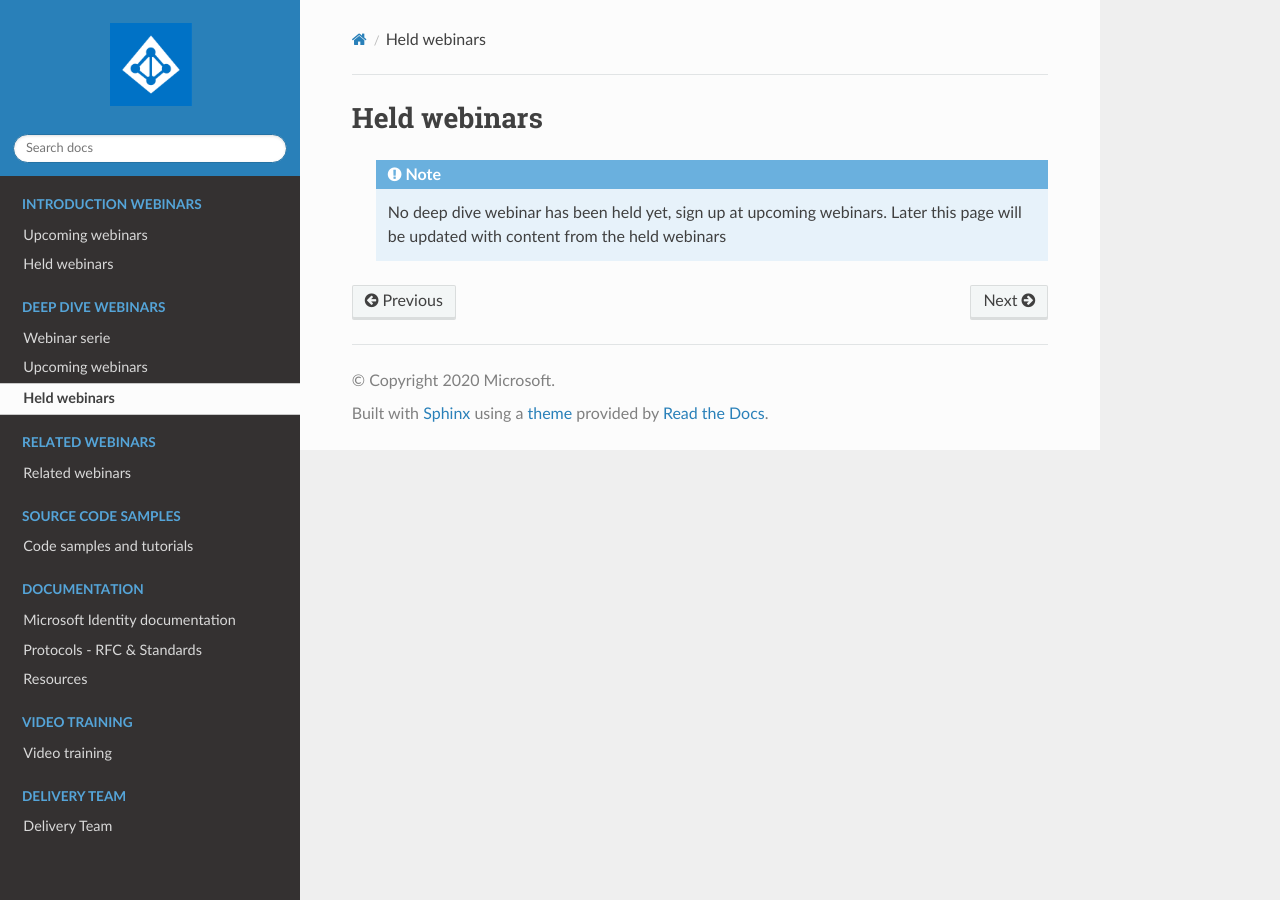
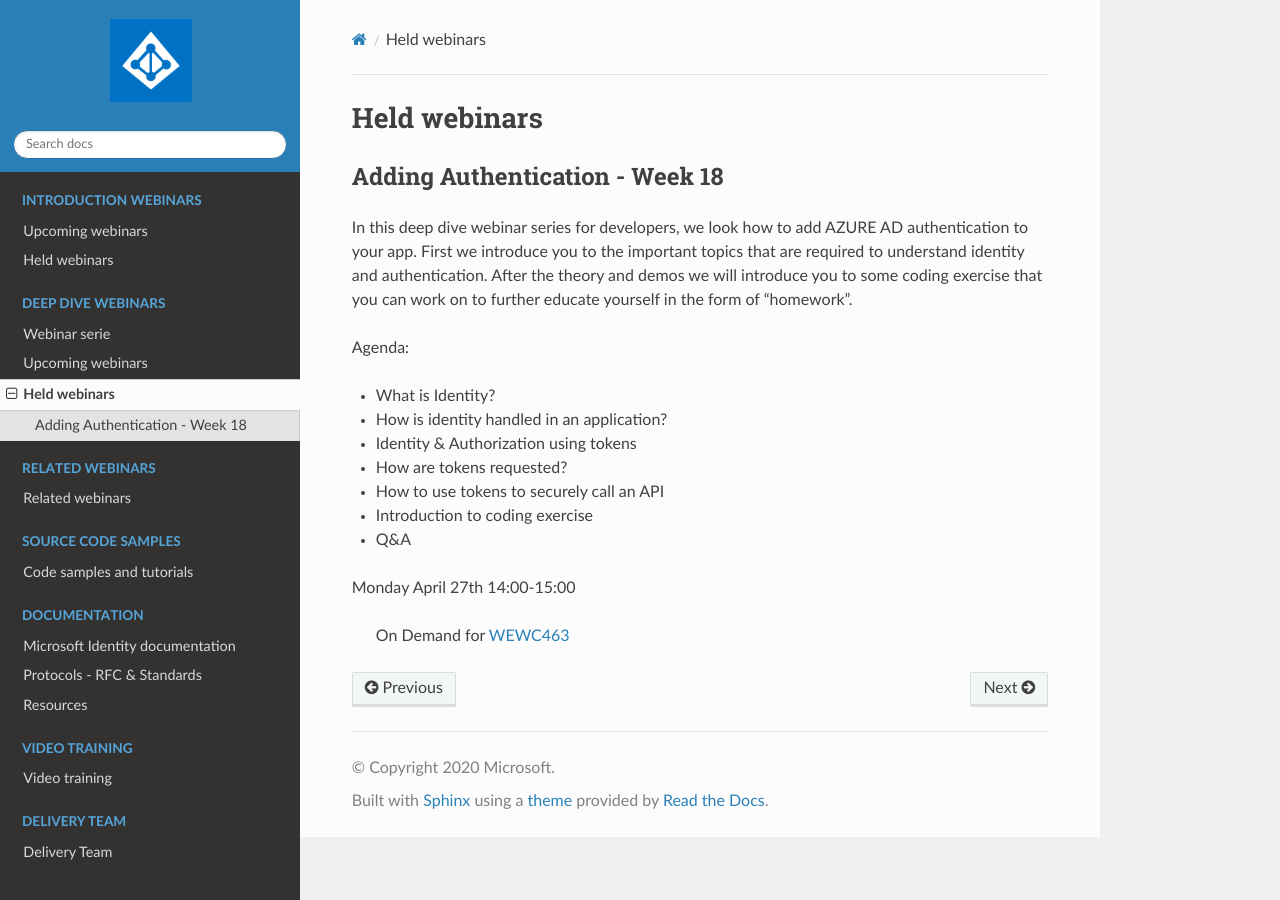
Before and after one commit to RonnyA/ModernIdentity, a Sphinx documentation site: the page built from docs/source/deep/held-deep-webinars.rst, in a window 1280 px wide. Built offline with Sphinx 7.4.7 and the Read the Docs theme 2.0.0, drawn with Linux system fonts in a browser that asks for light colours.

Commit message:
Adding WEWC463 as On Demand

```diff
--- a/docs/source/deep/held-deep-webinars.rst
+++ b/docs/source/deep/held-deep-webinars.rst
@@ -2,5 +2,26 @@ Held webinars
 =============
 
 
-  .. note:: No deep dive webinar has been held yet, sign up at upcoming webinars.
-            Later this page will be updated with content from the held webinars
+
+
+Adding Authentication - Week 18
+-------------------------------
+
+In this deep dive webinar series for developers, we look how to add AZURE AD authentication to your app. First we introduce you to the important topics that are required to understand identity and authentication. After the theory and demos we will introduce you to some coding exercise that you can work on to further educate yourself in the form of "homework".
+
+Agenda:
+
+* What is Identity?
+* How is identity handled in an application?
+* Identity & Authorization using tokens
+* How are tokens requested?
+* How to use tokens to securely call an API
+* Introduction to coding exercise
+* Q&A
+
+Monday April 27th 14:00-15:00
+
+    On Demand for WEWC463_
+
+
+.. _WEWC463 : https://portal.meets4b.com/Join?e=e1b4f11b-4867-4246-beeb-0572c31e8423
--- a/docs/source/deep/upcoming-deep-webinars.rst
+++ b/docs/source/deep/upcoming-deep-webinars.rst
@@ -27,13 +27,14 @@ Agenda:
 
 Monday April 27th 14:00-15:00
 
-    Signup for WEWC463_
+    On Demand WEWC463_
 
 Thursday April 30th 14:00-15:00
 
     Signup for WEWC464_
 
-.. _WEWC463 : https://www.microsoftevents.com/profile/10680034
+.. _WEWC463 : https://portal.meets4b.com/Join?e=e1b4f11b-4867-4246-beeb-0572c31e8423
+
 
 .. _WEWC464 : https://www.microsoftevents.com/profile/10689173
 
```
Also changed, not shown: 4 other files.
